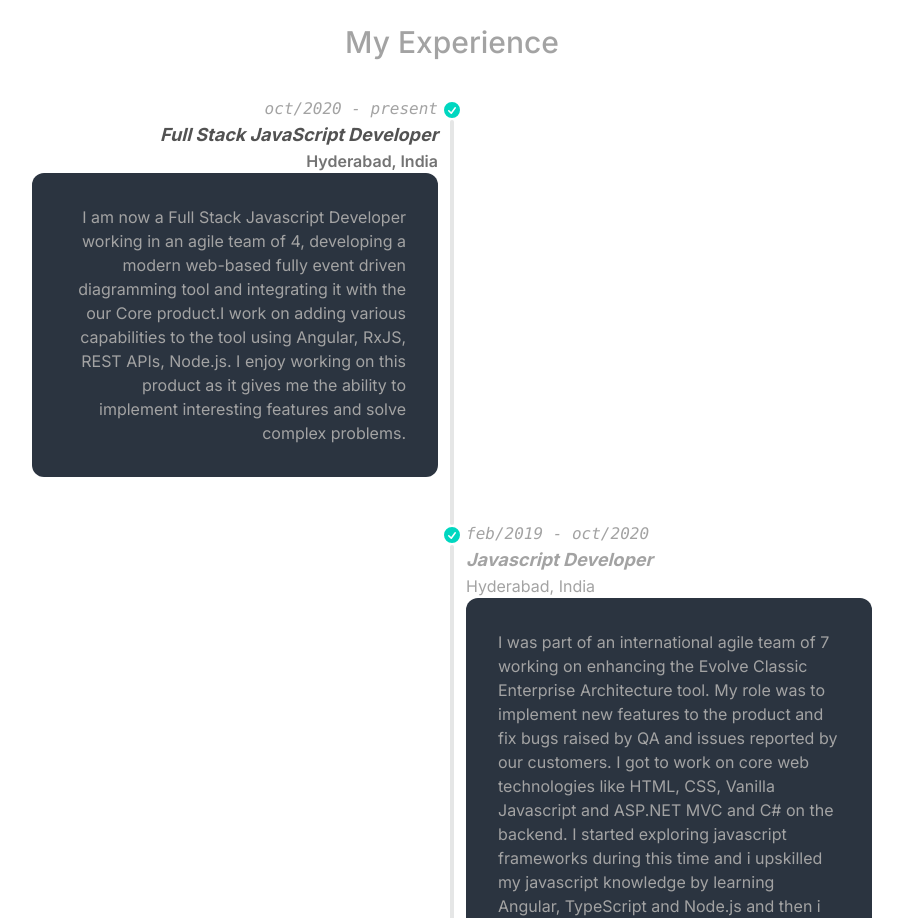
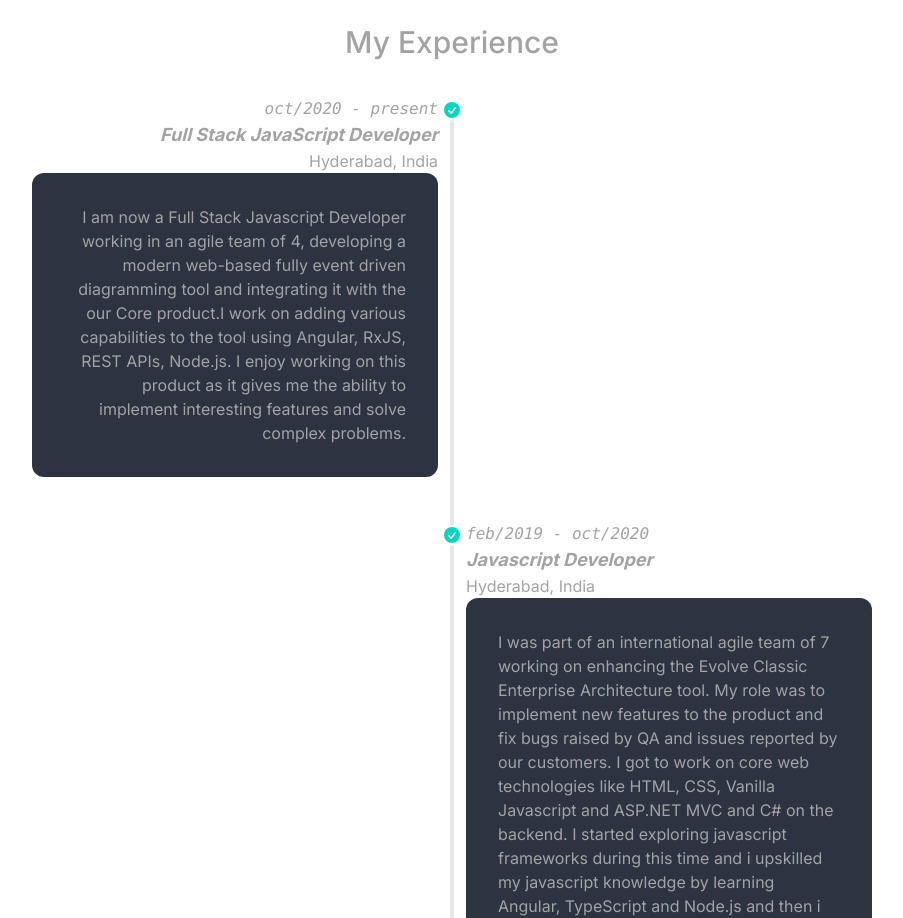
Before and after one commit to Umme-hanii/portfolio, a Next.js app: page / in a window 1280 px wide. Shown: the part 2880-3798 px from the top of the page, without its empty margins (188-1091 px from the left). Built offline with nearby package versions, Linux system fonts and the light colour scheme.

Commit message:
correct first exp font styles

```diff
--- a/components/Experience.tsx
+++ b/components/Experience.tsx
@@ -26,17 +26,13 @@ export default function Experience() {
             </svg>
           </div>
           <div className="timeline-start md:text-end mb-10">
-            <time className="font-mono italic text-neutral-400">
-              {experiencesData[0].date}
-            </time>
+            <time className="font-mono italic">{experiencesData[0].date}</time>
 
-            <div className="text-lg font-bold italic text-neutral-600">
+            <div className="text-lg font-bold italic">
               {experiencesData[0].title}
             </div>
-            <p className="!mt-0 text-neutral-500 font-semibold">
-              {experiencesData[0].location}
-            </p>
-            <p className="card-body bg-neutral  rounded-xl hover:bg-neutral-200 hover:text-neutral-600">
+            <p className="font-normal !mt-0">{experiencesData[1].location}</p>
+            <p className="card-body bg-neutral rounded-xl hover:bg-base-200">
               {experiencesData[0].description}
             </p>
           </div>
```
